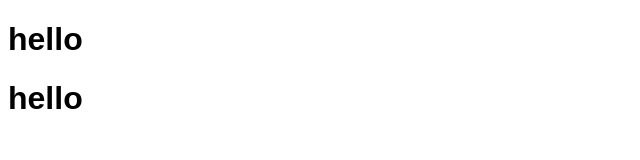
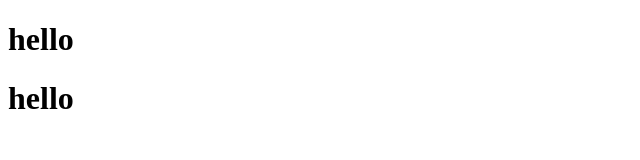
Before and after one commit to hapidltf/git-remote2, a plain HTML site: page index.html in a window 1280 px wide. Shown: the full height of the page, 0-640 px from the left. Drawn offline with Linux system fonts and the light colour scheme.

Commit message:
mengganti font body

```diff
--- a/style.css
+++ b/style.css
@@ -1,3 +1,3 @@
 body {
-  font-family: sans-serif;
+  font-family: times new roman;
 }
```
